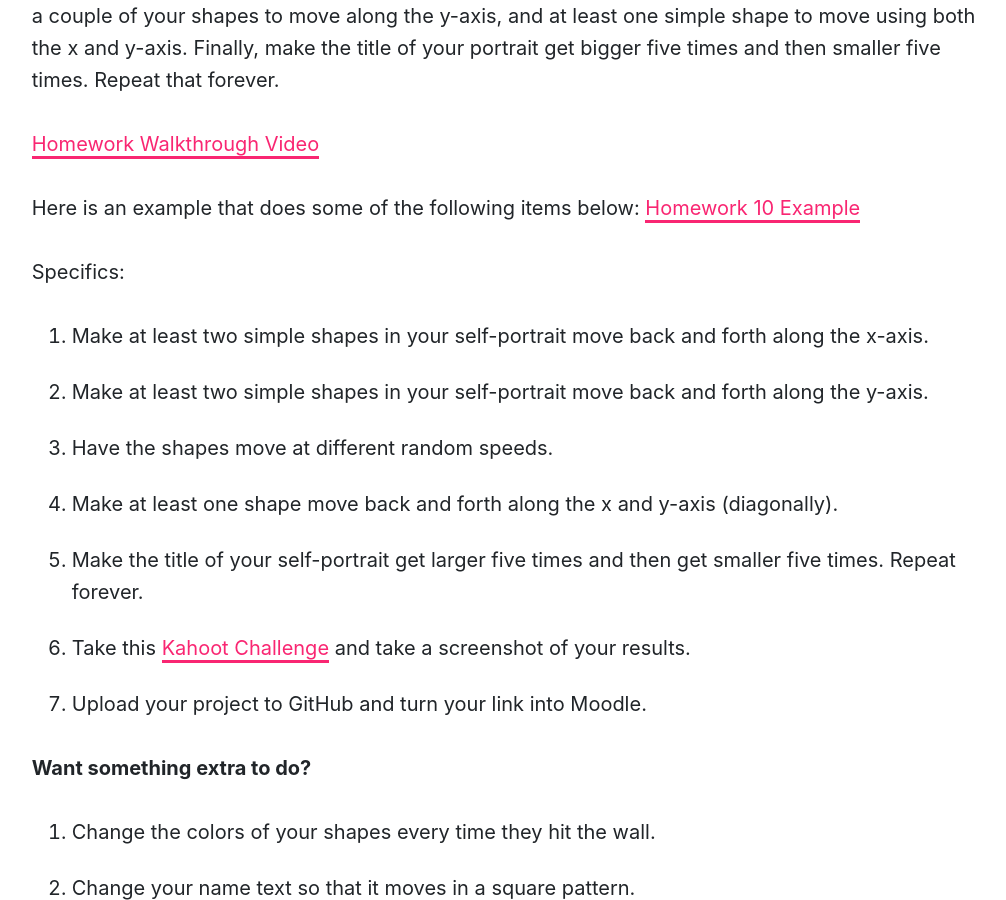
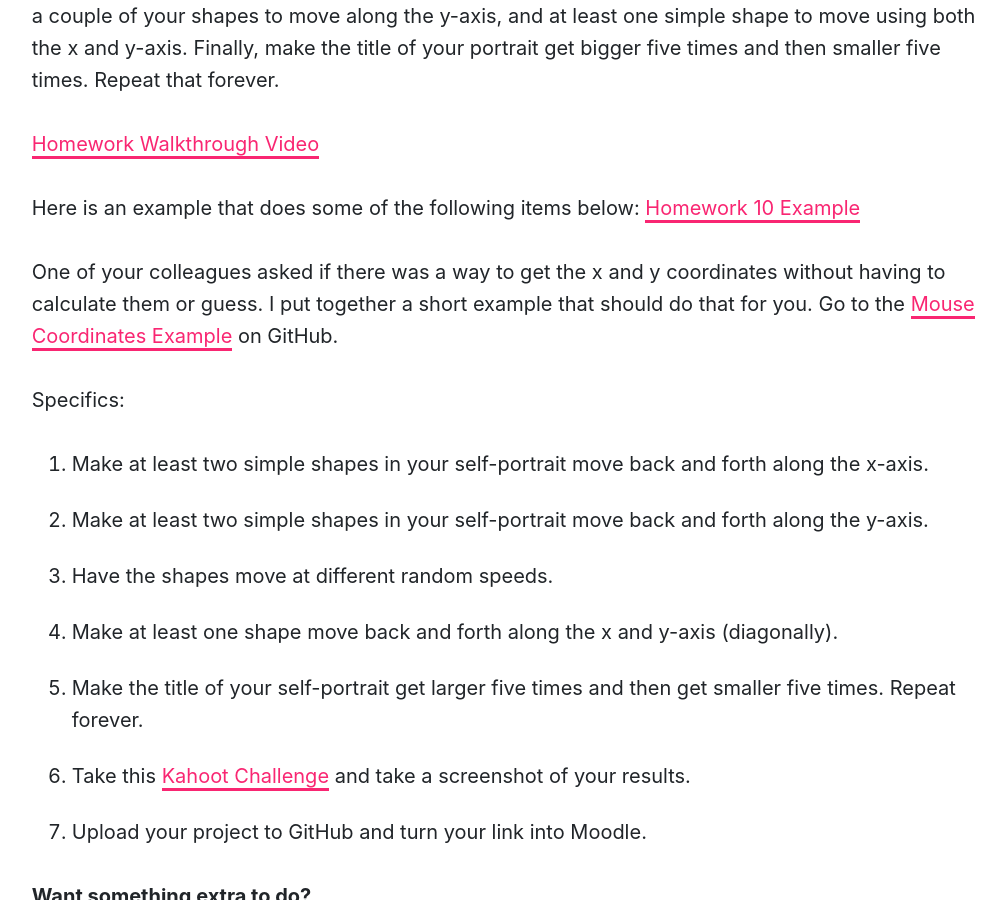
Before and after one commit to Montana-Media-Arts/120_CreativeCoding1-Fall2020, a Jekyll site: the page built from modules/week-10/_posts/2017-02-30-homework.md, in a window 1280 px wide and 900 px high, scrolled down 645 px. Shown: the whole window, without its empty margins (132-1138 px from the left). Built offline with Jekyll 4.4.1, drawn with Linux system fonts in a browser that asks for light colours; nearby versions of some CDN libraries; a script that is not in the unit is left out.

Commit message:
Update 2017-02-30-homework.md

```diff
--- a/modules/week-10/_posts/2017-02-30-homework.md
+++ b/modules/week-10/_posts/2017-02-30-homework.md
@@ -12,6 +12,8 @@ This week, you are going to animate your self-portrait.  Now that you know how t
 
 Here is an example that does some of the following items below:
 <a href="https://github.com/Montana-Media-Arts/120_CreativeCoding1-Fall2020-Samples/tree/master/Homework%2010-Example" target="_new">Homework 10 Example</a>
+
+One of your colleagues asked if there was a way to get the x and y coordinates without having to calculate them or guess.  I put together a short example that should do that for you.  Go to the <a href="https://github.com/Montana-Media-Arts/120_CreativeCoding1-Fall2020-Samples/tree/master/Mouse-Coordinates%20Example" target="_new">Mouse Coordinates Example</a> on GitHub.
 
 Specifics:
 
```
